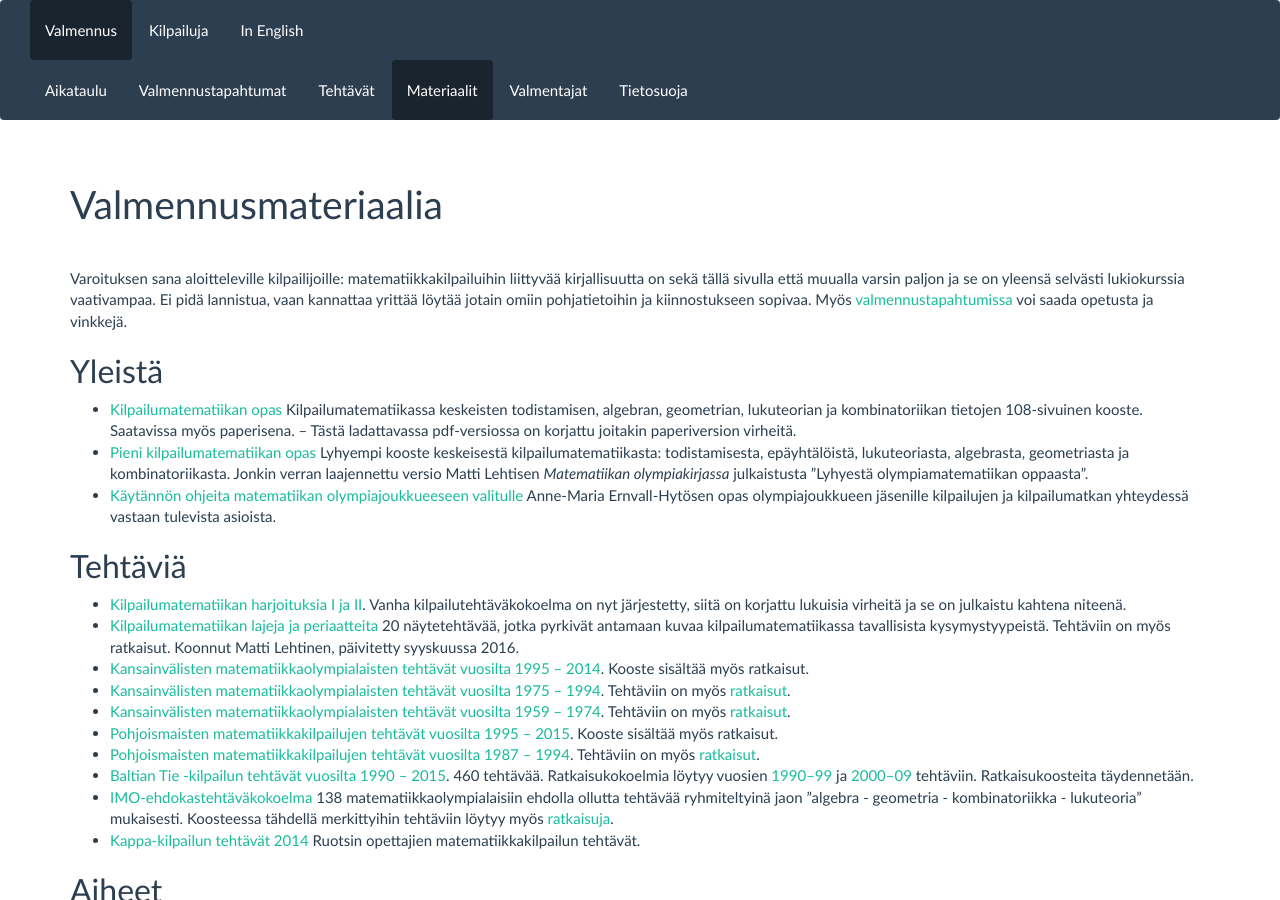
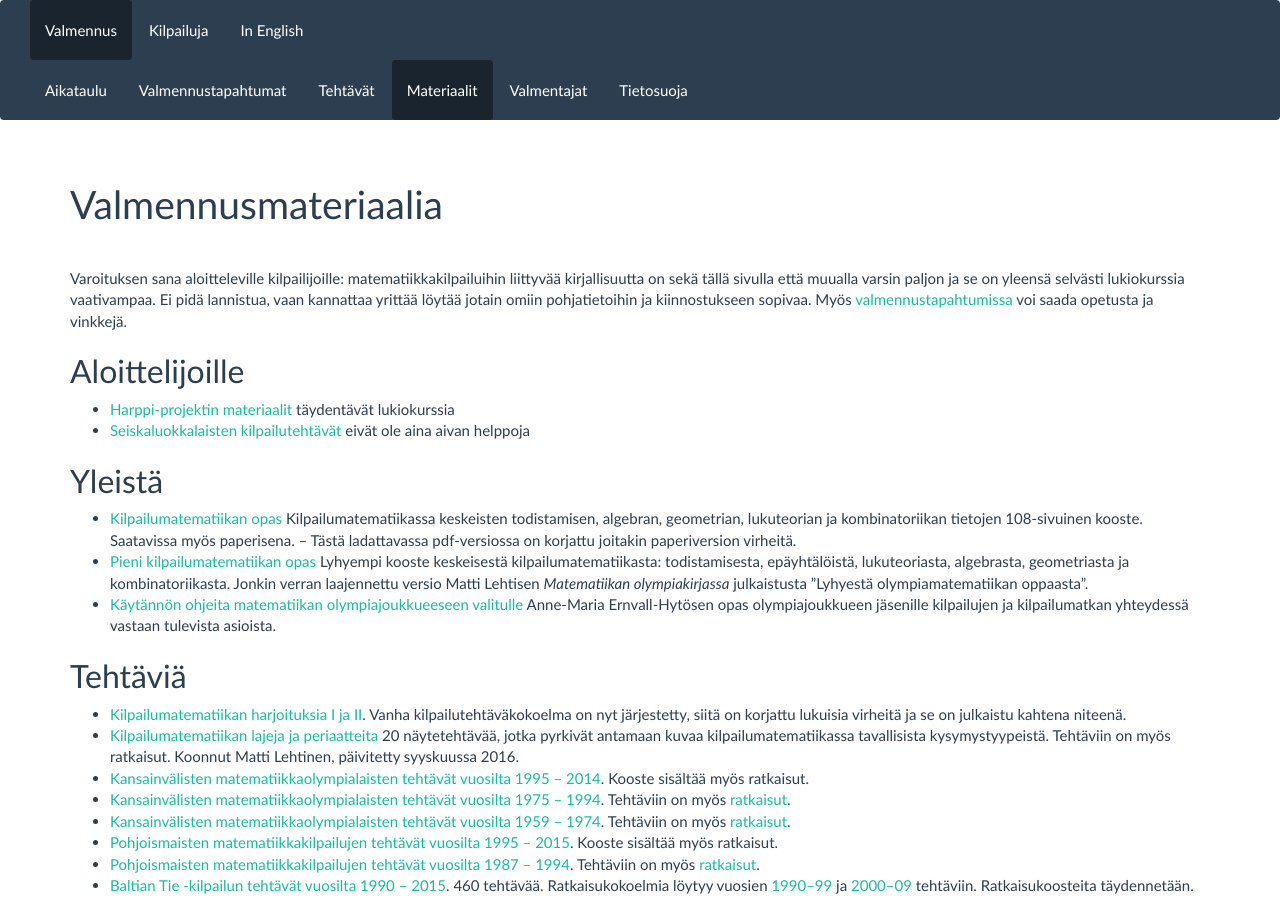
Before and after one commit to matematiikkakilpailut/matematiikkakilpailut.github.io, a Jekyll site: the page built from aiheet/index.md, in a window 1280 px wide and 900 px high. Built offline with Jekyll 4.4.1, drawn with Linux system fonts in a browser that asks for light colours.

Commit message:
Aloittelijoiden materiaalia

```diff
--- a/aiheet/index.md
+++ b/aiheet/index.md
@@ -9,6 +9,11 @@ matematiikkakilpailuihin liittyvää kirjallisuutta on sekä tällä sivulla ett
 ja se on yleensä selvästi lukiokurssia vaativampaa. Ei pidä lannistua, vaan kannattaa yrittää löytää
 jotain omiin pohjatietoihin ja kiinnostukseen sopivaa. Myös [valmennustapahtumissa](/kaytanto/)
 voi saada opetusta ja vinkkejä.
+
+## <a name="alkuun"></a>Aloittelijoille
+
+*   [Harppi-projektin materiaalit](https://www.mayk.fi/matematiikkalukio/kehitys/syventavat-materiaalit/) täydentävät lukiokurssia
+*   [Seiskaluokkalaisten kilpailutehtävät](https://matematiikkakilpailut.fi/seiskat/tehtavat.html) eivät ole aina aivan helppoja
 
 ## <a name="muita"></a>Yleistä
 
```
